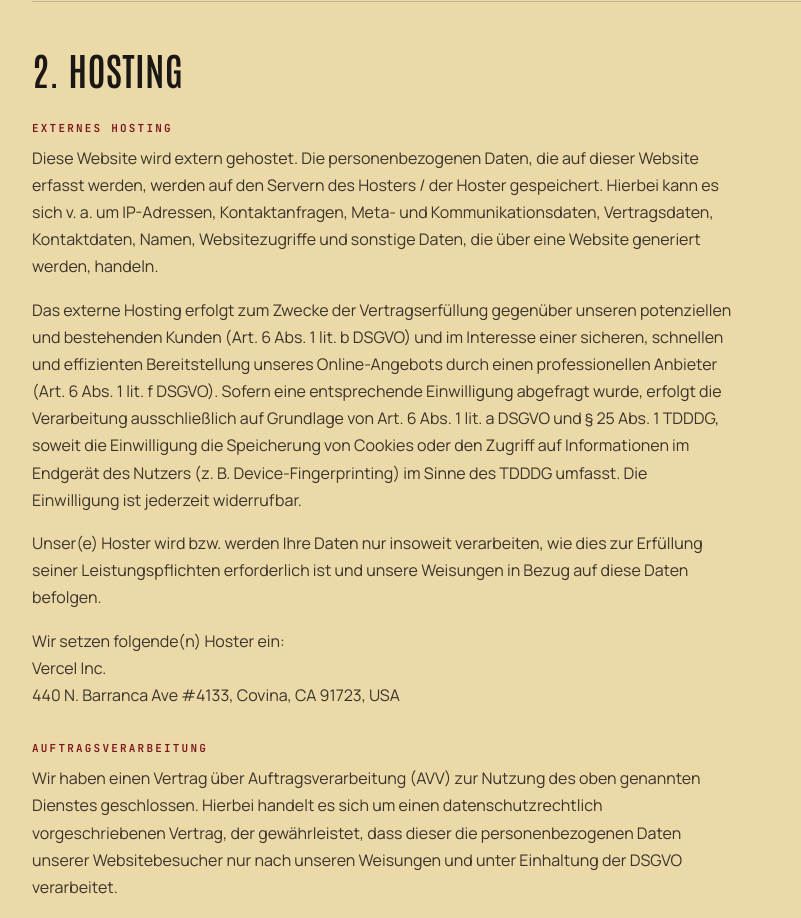
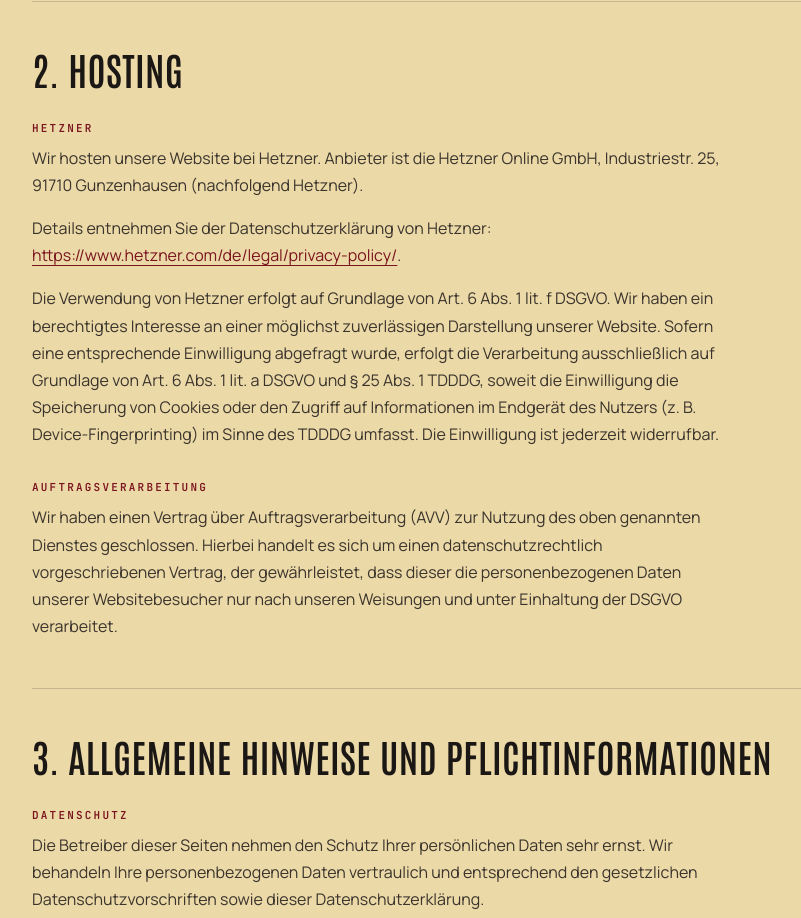
Before and after one commit to echtzeit-production/echtzeit-production-website, a plain HTML site: page datenschutz.html in a window 1280 px wide. Shown: the part 1960-2878 px from the top of the page, without its empty margins (218-1019 px from the left). Drawn offline with Linux system fonts and the light colour scheme.

Commit message:
Datenschutz: Hosting von Vercel auf Hetzner aktualisiert
Entspricht der neuen eRecht24-Datenschutzerklärung.

Co-Authored-By: Claude Sonnet 4.6 <noreply@anthropic.com>

```diff
--- a/datenschutz.html
+++ b/datenschutz.html
@@ -225,13 +225,10 @@
 
   <div class="legal-section">
     <h2>2. Hosting</h2>
-    <h3>Externes Hosting</h3>
-    <p>Diese Website wird extern gehostet. Die personenbezogenen Daten, die auf dieser Website erfasst werden, werden auf den Servern des Hosters / der Hoster gespeichert. Hierbei kann es sich v.&nbsp;a. um IP-Adressen, Kontaktanfragen, Meta- und Kommunikationsdaten, Vertragsdaten, Kontaktdaten, Namen, Websitezugriffe und sonstige Daten, die über eine Website generiert werden, handeln.</p>
-    <p>Das externe Hosting erfolgt zum Zwecke der Vertragserfüllung gegenüber unseren potenziellen und bestehenden Kunden (Art. 6 Abs. 1 lit. b DSGVO) und im Interesse einer sicheren, schnellen und effizienten Bereitstellung unseres Online-Angebots durch einen professionellen Anbieter (Art. 6 Abs. 1 lit. f DSGVO). Sofern eine entsprechende Einwilligung abgefragt wurde, erfolgt die Verarbeitung ausschließlich auf Grundlage von Art. 6 Abs. 1 lit. a DSGVO und § 25 Abs. 1 TDDDG, soweit die Einwilligung die Speicherung von Cookies oder den Zugriff auf Informationen im Endgerät des Nutzers (z.&nbsp;B. Device-Fingerprinting) im Sinne des TDDDG umfasst. Die Einwilligung ist jederzeit widerrufbar.</p>
-    <p>Unser(e) Hoster wird bzw. werden Ihre Daten nur insoweit verarbeiten, wie dies zur Erfüllung seiner Leistungspflichten erforderlich ist und unsere Weisungen in Bezug auf diese Daten befolgen.</p>
-    <p>Wir setzen folgende(n) Hoster ein:<br>
-    Vercel Inc.<br>
-    440 N. Barranca Ave #4133, Covina, CA 91723, USA</p>
+    <h3>Hetzner</h3>
+    <p>Wir hosten unsere Website bei Hetzner. Anbieter ist die Hetzner Online GmbH, Industriestr. 25, 91710 Gunzenhausen (nachfolgend Hetzner).</p>
+    <p>Details entnehmen Sie der Datenschutzerklärung von Hetzner: <a href="https://www.hetzner.com/de/legal/privacy-policy/" target="_blank" rel="noreferrer">https://www.hetzner.com/de/legal/privacy-policy/</a>.</p>
+    <p>Die Verwendung von Hetzner erfolgt auf Grundlage von Art. 6 Abs. 1 lit. f DSGVO. Wir haben ein berechtigtes Interesse an einer möglichst zuverlässigen Darstellung unserer Website. Sofern eine entsprechende Einwilligung abgefragt wurde, erfolgt die Verarbeitung ausschließlich auf Grundlage von Art. 6 Abs. 1 lit. a DSGVO und § 25 Abs. 1 TDDDG, soweit die Einwilligung die Speicherung von Cookies oder den Zugriff auf Informationen im Endgerät des Nutzers (z.&nbsp;B. Device-Fingerprinting) im Sinne des TDDDG umfasst. Die Einwilligung ist jederzeit widerrufbar.</p>
     <h3>Auftragsverarbeitung</h3>
     <p>Wir haben einen Vertrag über Auftragsverarbeitung (AVV) zur Nutzung des oben genannten Dienstes geschlossen. Hierbei handelt es sich um einen datenschutzrechtlich vorgeschriebenen Vertrag, der gewährleistet, dass dieser die personenbezogenen Daten unserer Websitebesucher nur nach unseren Weisungen und unter Einhaltung der DSGVO verarbeitet.</p>
   </div>
```
